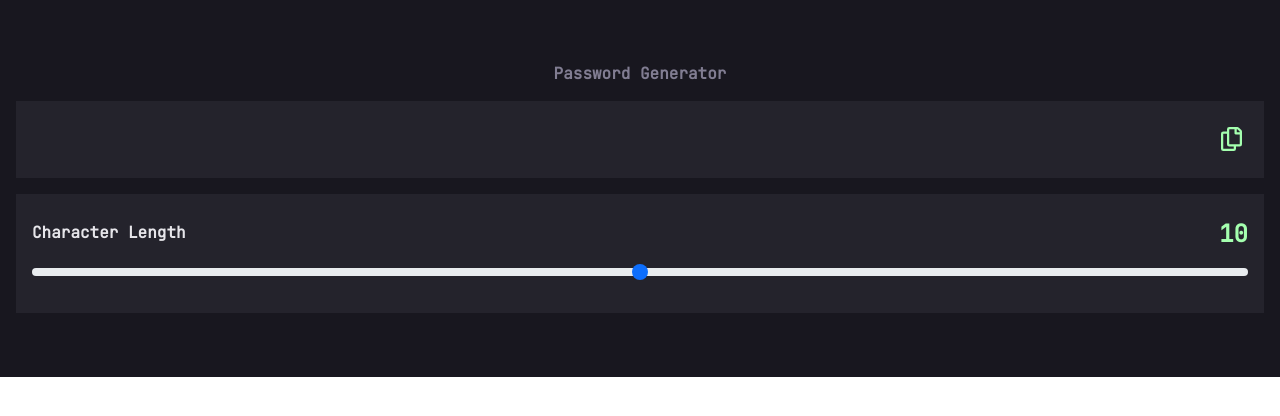
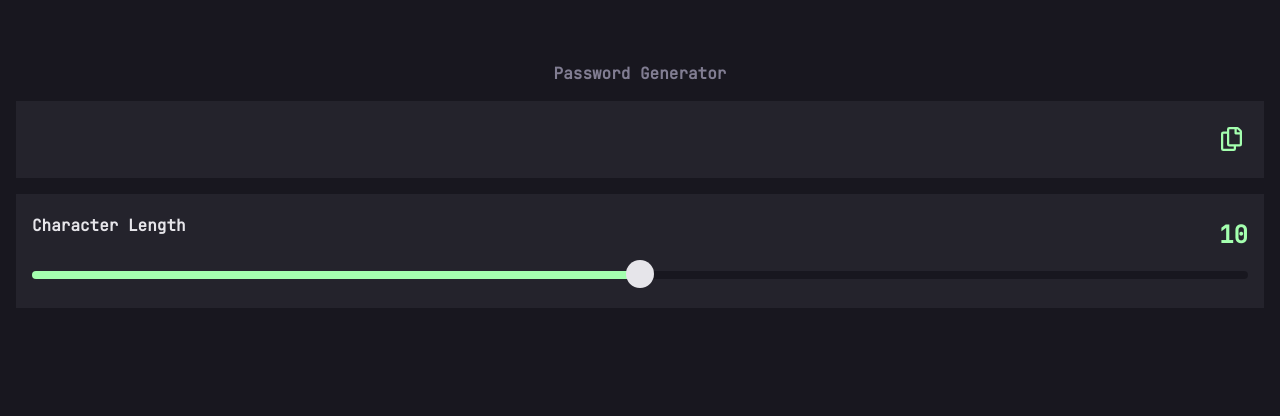
Before and after one commit to Oleksandr-Berd/password-generator, a React (Create React App) app: page / in a window 1280 px wide. Shown: the top 416 px of the page. Built offline with nearby package versions, Linux system fonts and the light colour scheme.

Commit message:
made styles for range bar

```diff
--- a/src/App.tsx
+++ b/src/App.tsx
@@ -1,16 +1,19 @@
+import { StyleSheetManager } from 'styled-components';
 import './App.css';
 import PasswordGenerator from './components/PasswordGenerator/PasswordGenerator';
 import SharedLayout from './components/SharedLayout/SharedLayout';
 import { GlobalStyles } from './styles/GlobalStyle';
 
 
-const App = ():JSX.Element => {
+const App = (): JSX.Element => {
   return (
     <>
-    <GlobalStyles/>
-      <SharedLayout>
-        <PasswordGenerator/>
-     </SharedLayout>
+      <StyleSheetManager shouldForwardProp={(prop) => prop !== 'position'}>
+        <GlobalStyles />
+        <SharedLayout>
+          <PasswordGenerator />
+        </SharedLayout>
+      </StyleSheetManager>
     </>
   );
 }
--- a/src/components/PasswordForm/PasswordForm.tsx
+++ b/src/components/PasswordForm/PasswordForm.tsx
@@ -1,5 +1,4 @@
 import { useFormik } from "formik";
-import Form from 'react-bootstrap/Form';
 
 import * as SC from "./PasswordFormStyled"
 
@@ -8,6 +7,7 @@ import { ReactComponent as CopySvg } from "assets/images/icon-copy.svg"
 interface IValues {
     password: string,
     charLength: number,
+    maxLength: number,
 }
 
 
@@ -17,6 +17,8 @@ const PasswordForm = (): JSX.Element => {
         initialValues: {
             password: "",
             charLength: 10,
+            maxLength: 20,
+
         }, onSubmit: (values) => {
             console.log(values);
         }
@@ -24,7 +26,12 @@ const PasswordForm = (): JSX.Element => {
 
     const handleRangeChange = (evt: React.ChangeEvent<HTMLInputElement>): void => {
         formik.handleChange(evt)
+
     }
+
+    const position =Number((formik.values.charLength / formik.values.maxLength * 100).toFixed(2))
+
+
 
     return (<form>
         <SC.DisplayContainer>
@@ -37,7 +44,7 @@ const PasswordForm = (): JSX.Element => {
                     <SC.RangeTitle>Character Length</SC.RangeTitle>
                     <SC.RangeIndicator>{formik.values.charLength}</SC.RangeIndicator>
                 </SC.RangeIndicatorContainer>
-                <Form.Range name="charLength" max={20} onChange={handleRangeChange} />
+                <SC.Range name="charLength" min={0} max={20} onChange={handleRangeChange} position={position} />
             </div>
         </SC.OptionContainer>
     </form>);
--- a/src/components/PasswordForm/PasswordFormStyled.ts
+++ b/src/components/PasswordForm/PasswordFormStyled.ts
@@ -1,5 +1,9 @@
 import styled from "styled-components";
 import Form from "react-bootstrap/Form";
+
+interface StyleProps {
+  position?: number;
+}
 
 export const DisplayContainer = styled.div`
   display: flex;
@@ -48,7 +52,7 @@ export const RangeIndicatorContainer = styled.div`
   justify-content: space-between;
   align-items: center;
 
-margin-bottom: ${props => props.theme.space[2]} ;
+  margin-bottom: ${(props) => props.theme.space[2]};
 `;
 
 export const RangeIndicator = styled.div`
@@ -59,8 +63,32 @@ export const RangeIndicator = styled.div`
 
 export const RangeTitle = styled(Form.Label)`
   margin: 0;
+  margin-bottom: 18px;
 
   font-size: ${(props) => props.theme.size.N};
   line-height: 1.29;
   font-weight: ${(props) => props.theme.weight.bold};
 `;
+
+export const Range = styled(Form.Range)<StyleProps>`
+  height: ${(props) => props.theme.space[2]};
+
+  &::-webkit-slider-thumb {
+    transform: translateY(-25%);
+
+    width: ${(props) => props.theme.space[7]};
+    height: ${(props) => props.theme.space[7]};
+
+    background-color: ${(props) => props.theme.color.text};
+  }
+
+  &::-webkit-slider-runnable-track {
+    background: linear-gradient(
+      to right,
+      ${(props) => props.theme.color.success} 0%,
+      ${(props) => props.theme.color.success} ${(props) => props.position}%,
+      ${(props) => props.theme.color.background} ${(props) => props.position}%,
+      ${(props) => props.theme.color.background} 100%
+    );
+  }
+`;
--- a/src/components/SharedLayout/SharedLayoutStyled.ts
+++ b/src/components/SharedLayout/SharedLayoutStyled.ts
@@ -1,5 +1,15 @@
 import styled from "styled-components";
 
 export const SharedLayoutStyled = styled.main`
+  min-width: ${(props) => props.theme.width.mobile};
+
   background-color: ${(props) => props.theme.color.background};
+
+  @media (min-width: 768px) {
+    min-width: ${(props) => props.theme.width.tablet};
+  }
+
+  @media (min-width: 1440px) {
+    min-width: ${(props) => props.theme.width.desktop};
+  }
 `;
--- a/src/styles/GlobalStyle.ts
+++ b/src/styles/GlobalStyle.ts
@@ -4,6 +4,8 @@ export const GlobalStyles: any = createGlobalStyle`
 
 body{
     font-family: "JetBrains";
+  background-color: ${(props) => props.theme.color.background};
+
     color:${(props) => props.theme.color.text}
 }
 
```
